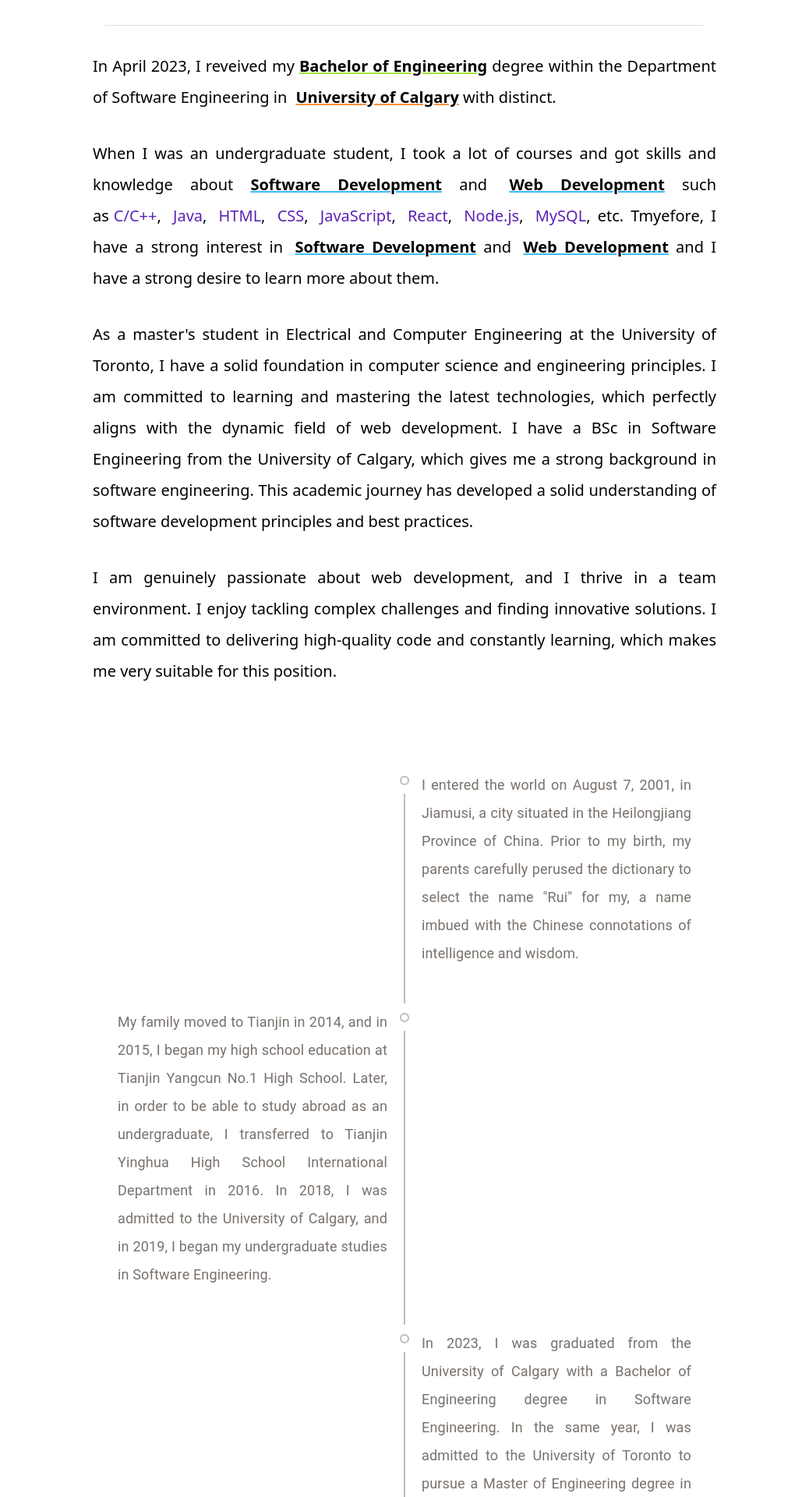
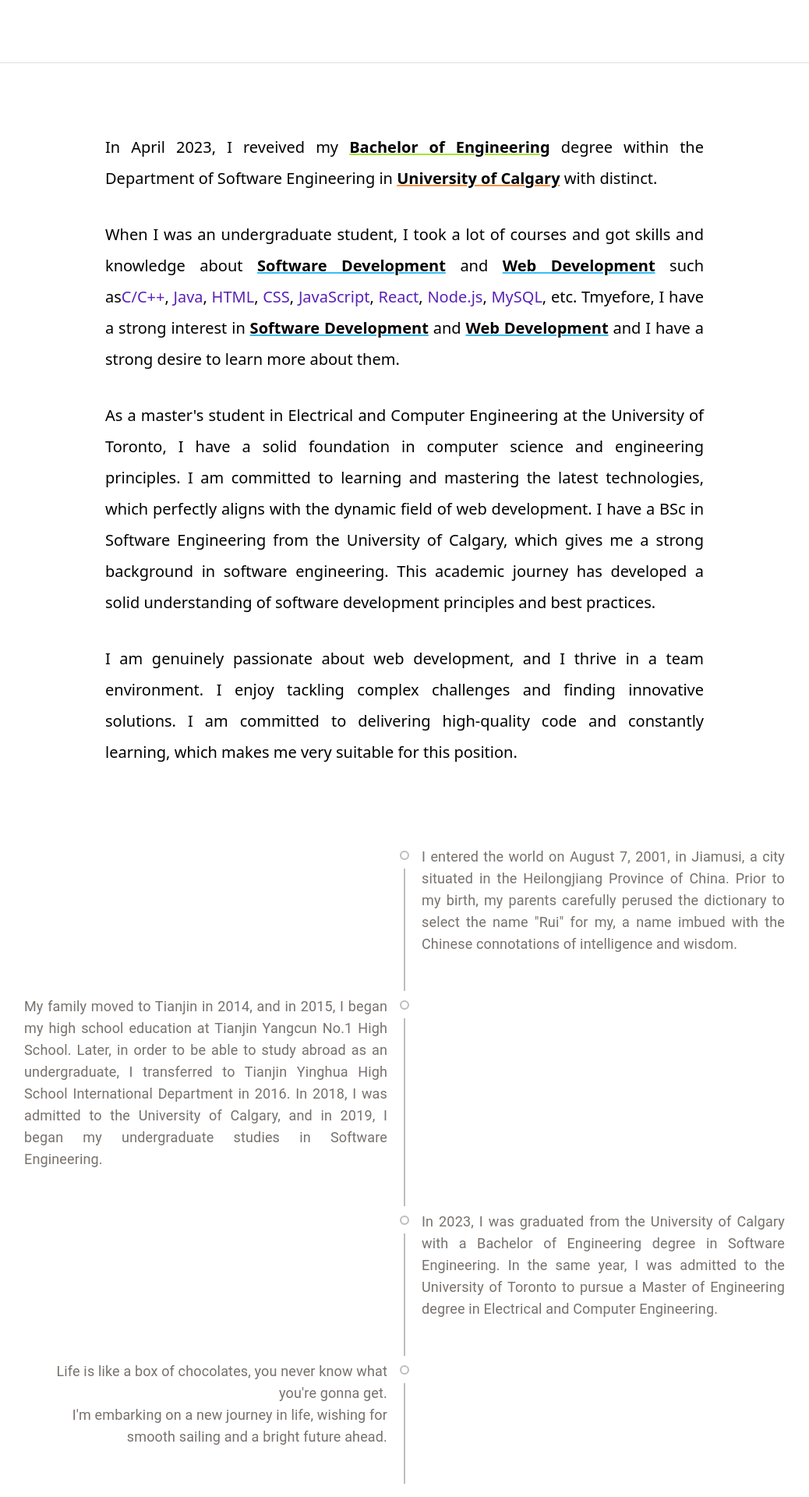
Before and after one commit to zhijie-os/rui_portfolio, a Next.js app: page / in a window 1280 px wide. Shown: the top 1920 px of the page at 78% size, without its empty margins (121-1159 px from the left). Built offline with nearby package versions, Linux system fonts and the light colour scheme.

Commit message:
0903 done

```diff
--- a/src/pages/index.js
+++ b/src/pages/index.js
@@ -114,13 +114,11 @@
         </div>
       </Head>
 
-      <main className="px-60 pb-16">
+      <Divider variant="middle" className="py-10 mx-24" />
 
-        <Divider variant="middle" className="p-4" />
-
-
+      <main className="px-64 py-14">
         {/* education */}
-        <div className="text-justify text-xl py-8 space-x-1.5 leading-loose">
+        <div className="text-justify text-xl py-8 space-x-1.25 leading-loose">
           In April 2023, I reveived my&nbsp;
           <span className="underline decoration-lime-400 font-bold">
             Bachelor of Engineering
@@ -133,7 +131,7 @@
         </div>
 
         {/* skills */}
-        <div className="text-justify text-xl mb-8 space-x-1.5 leading-loose">
+        <div className="text-justify text-xl mb-8 space-x-1.25 leading-loose">
           When I was an undergraduate student, I took a lot of courses and got
           skills and knowledge about&nbsp;
           <span className="underline decoration-sky-400 font-bold">
@@ -166,7 +164,7 @@
         </div>
 
         {/* 编瞎话 */}
-        <div className="text-justify text-xl mb-8 space-x-1.5 leading-loose">
+        <div className="text-justify text-xl mb-8 space-x-1.25 leading-loose">
           As a master's student in Electrical and Computer Engineering at the University of Toronto,
           I have a solid foundation in computer science and engineering principles.
           I am committed to learning and mastering the latest technologies,
@@ -177,7 +175,7 @@
         </div>
 
         {/* 展望未来+编瞎话 */}
-        <div className="text-justify text-xl mb-8 space-x-1.5 leading-loose">
+        <div className="text-justify text-xl mb-8 space-x-1.25 leading-loose">
           I am genuinely passionate about web development, and I thrive in a team environment.
           I enjoy tackling complex challenges and finding innovative solutions.
           I am committed to delivering high-quality code and constantly learning,
@@ -185,14 +183,14 @@
         </div>
       </main>
 
-      <Timeline position="alternate" className="pb-16">
+      <Timeline position="alternate" className="pb-16 pt-10">
         <TimelineItem>
           <TimelineSeparator>
             <TimelineDot variant="outlined" />
             <TimelineConnector />
           </TimelineSeparator>
           <TimelineContent>
-            <div className="text-justify text-stone-500 text-lg pr-60 pb-10 leading-loose">
+            <div className="text-justify text-stone-500 text-lg pr-[120px] pb-10">
               I entered the world on August 7, 2001, in Jiamusi,
               a city situated in the Heilongjiang Province of China.
               Prior to my birth, my parents carefully perused the dictionary to select the name "Rui" for my,
@@ -206,7 +204,7 @@
             <TimelineConnector />
           </TimelineSeparator>
           <TimelineContent>
-            <div className="text-justify text-stone-500 text-lg pl-60 pb-10 leading-loose">
+            <div className="text-justify text-stone-500 text-lg pl-[120px] pb-10">
               My family moved to Tianjin in 2014, and in 2015, I began my high school education at Tianjin Yangcun No.1 High School.
               Later, in order to be able to study abroad as an undergraduate, I transferred to Tianjin Yinghua High School International Department in 2016.
               In 2018, I was admitted to the University of Calgary, and in 2019, I began my undergraduate studies in Software Engineering.
@@ -219,7 +217,7 @@
             <TimelineConnector />
           </TimelineSeparator>
           <TimelineContent>
-            <div className="text-justify text-stone-500 text-lg pr-60 pb-10 leading-loose">
+            <div className="text-justify text-stone-500 text-lg pr-[120px] pb-10">
               In 2023, I was graduated from the University of Calgary with a Bachelor of Engineering degree in Software Engineering.
               In the same year, I was admitted to the University of Toronto to pursue a Master of Engineering degree in Electrical and Computer Engineering.
             </div>
@@ -231,7 +229,7 @@
             <TimelineConnector />
           </TimelineSeparator>
           <TimelineContent>
-            <div className="text-right text-stone-500 text-lg pl-60 pb-10 leading-loose">
+            <div className="text-right text-stone-500 text-lg pl-[120px] pb-10">
               Life is like a box of chocolates, you never know what you're gonna get.<br />
               I'm embarking on a new journey in life, wishing for smooth sailing and a bright future ahead.
             </div>
```
